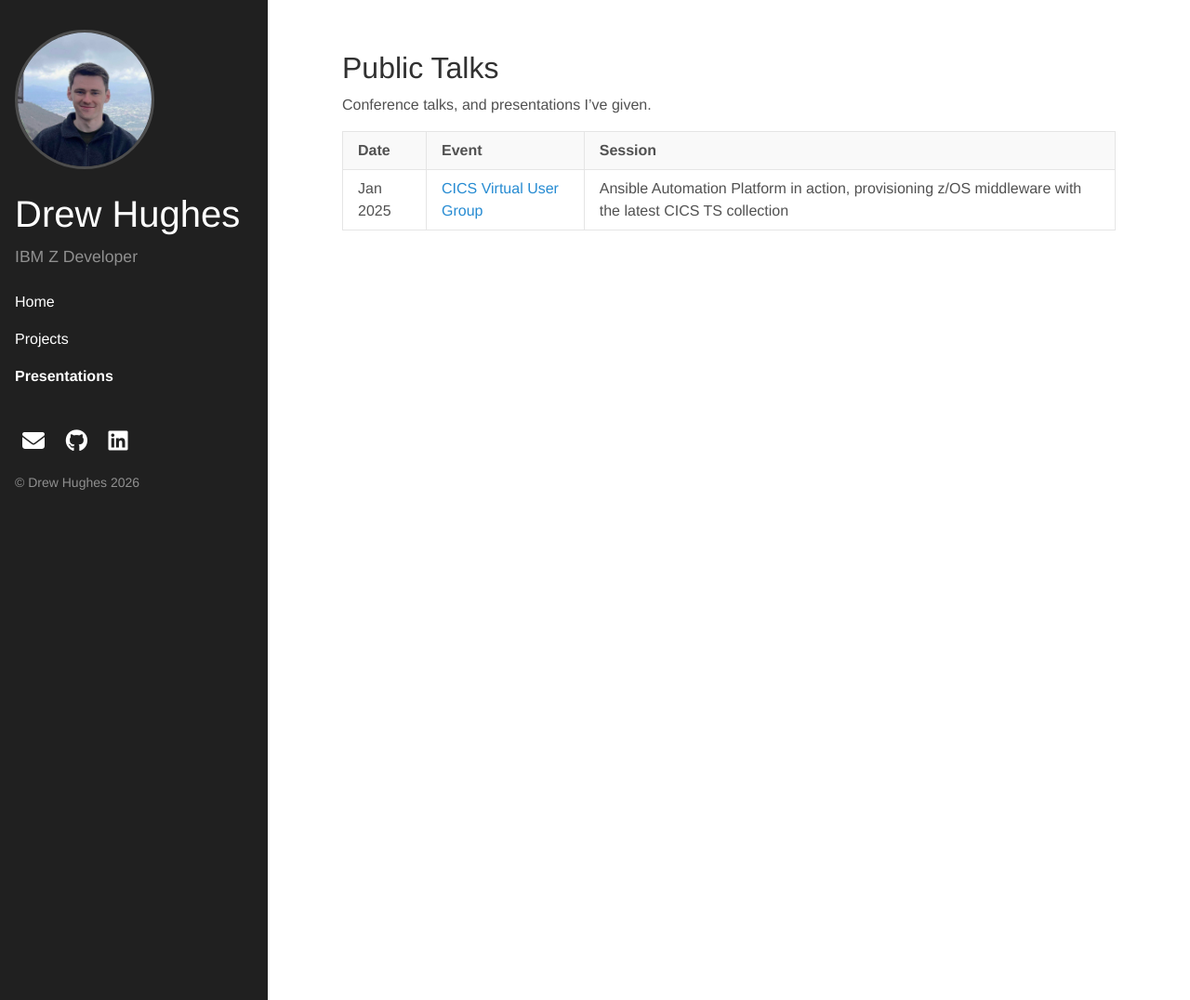
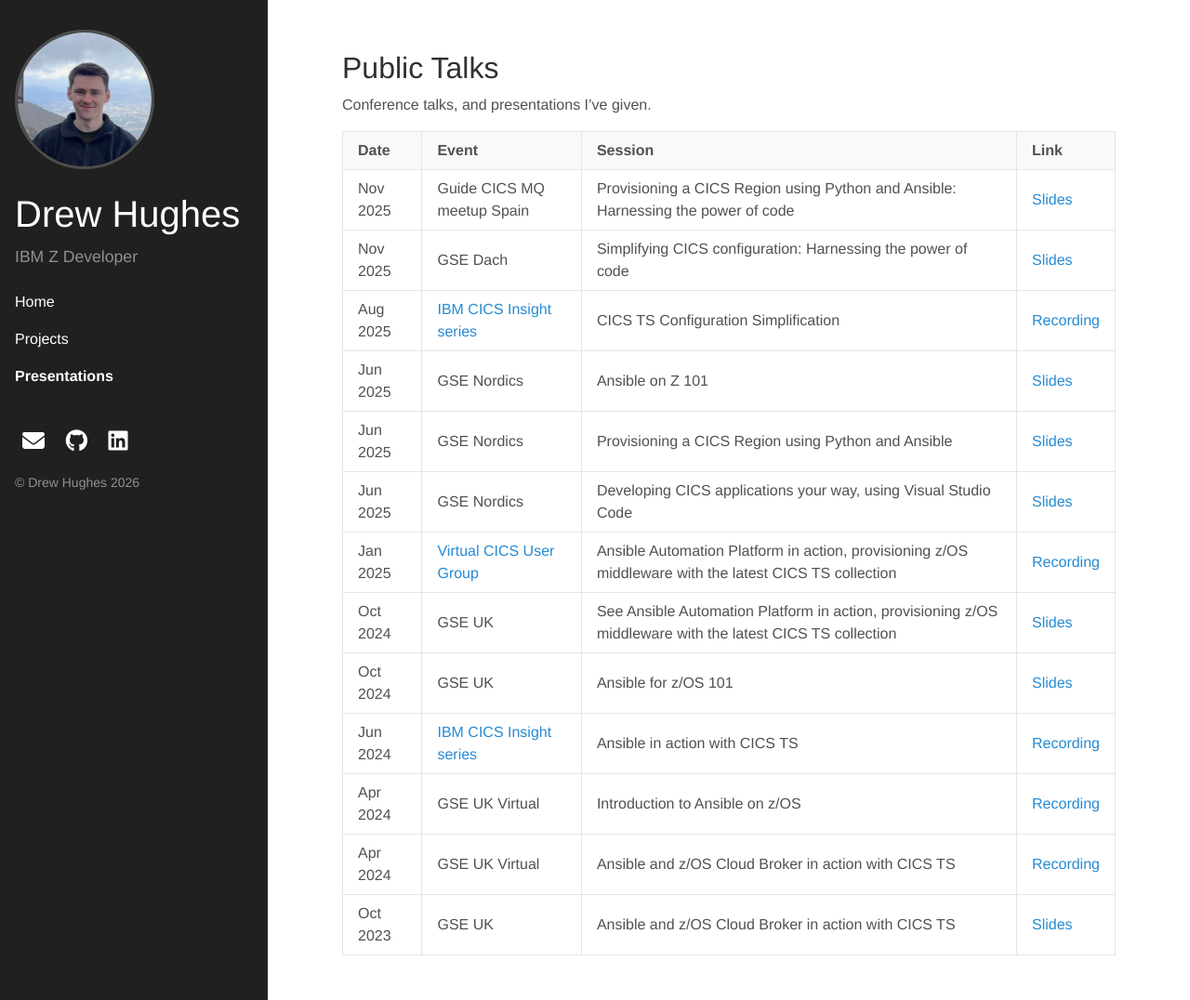
Before and after one commit to andrewhughes101/andrewhughes101.github.io, a Jekyll site: the page built from presentations.md, in a window 1280 px wide and 1076 px high. Shown: the whole window at 93% size. Built offline with Jekyll 4.4.1, drawn with Linux system fonts in a browser that asks for light colours.

Commit message:
Add presentaions

```diff
--- a/presentations.md
+++ b/presentations.md
@@ -7,6 +7,18 @@ title: Presentations
 
 Conference talks, and presentations I've given.
 
-| Date | Event | Session |
-|------|-------|---------|
-| Jan 2025 | [CICS Virtual User Group](https://www.youtube.com/watch?v=KL8guWLGCpc&list=PL1f_1bRKO35OVDgcLEbLgeNOpouuhTdhk&index=7) | Ansible Automation Platform in action, provisioning z/OS middleware with the latest CICS TS collection |
+| Date | Event | Session | Link |
+|------|-------|---------|------|
+| Nov 2025 | Guide CICS MQ meetup Spain | Provisioning a CICS Region using Python and Ansible: Harnessing the power of code | [Slides](./assets/presentations/GSE_Spain_2025_Config_simplification.pdf) |
+| Nov 2025 | GSE Dach | Simplifying CICS configuration: Harnessing the power of code | [Slides](./assets/presentations/GSE_Germany_2025_Config_simplification.pdf) |
+| Aug 2025 | [IBM CICS Insight series](https://ibm-zcouncil.com/cics-insight-series-2025/) | CICS TS Configuration Simplification | [Recording](https://video.ibm.com/recorded/134482115) |
+| Jun 2025 | GSE Nordics | Ansible on Z 101 | [Slides](./assets/presentations/GSE_Nordics_Ansible_101_for_zOS.pdf) |
+| Jun 2025 | GSE Nordics | Provisioning a CICS Region using Python and Ansible| [Slides](./assets/presentations/GSE_Nordics_cicsconfig.pdf) |
+| Jun 2025 | GSE Nordics | Developing CICS applications your way, using Visual Studio Code | [Slides](./assets/presentations/GSE_Nordics_Developing_CICS_applications_your_way_using_VS_Code.pdf) |
+| Jan 2025 | [Virtual CICS User Group](https://planetmainframe.com/virtual-user-groups/cics-user-group/) | Ansible Automation Platform in action, provisioning z/OS middleware with the latest CICS TS collection | [Recording](https://www.youtube.com/watch?v=KL8guWLGCpc&list=PL1f_1bRKO35OVDgcLEbLgeNOpouuhTdhk&index=7)|
+| Oct 2024 | GSE UK | See Ansible Automation Platform in action, provisioning z/OS middleware with the latest CICS TS collection | [Slides](./assets/presentations/GSE_UK_24_AAP_provisioning_zOS_middleware_with_the_latest_CICS_TS_collection.pdf) |
+| Oct 2024 | GSE UK | Ansible for z/OS 101 | [Slides](./assets/presentations/GSE_UK_2024_Ansible_101_for_zOS.pdf) |
+| Jun 2024 | [IBM CICS Insight series](https://ibm-zcouncil.com/cics-insight-series-2024/) | Ansible in action with CICS TS | [Recording](https://video.ibm.com/recorded/133942313)
+| Apr 2024 | GSE UK Virtual | Introduction to Ansible on z/OS | [Recording](https://www.youtube.com/watch?v=TBLV4LDiJhY) |
+| Apr 2024 | GSE UK Virtual | Ansible and z/OS Cloud Broker in action with CICS TS | [Recording](https://www.youtube.com/watch?v=-RSAeAKO2wM) |
+| Oct 2023 | GSE UK | Ansible and z/OS Cloud Broker in action with CICS TS | [Slides](./assets/presentations/gseuk23.pdf) |
```
Also changed, not shown: projects.md (+8 -8 lines), 8 other files.
